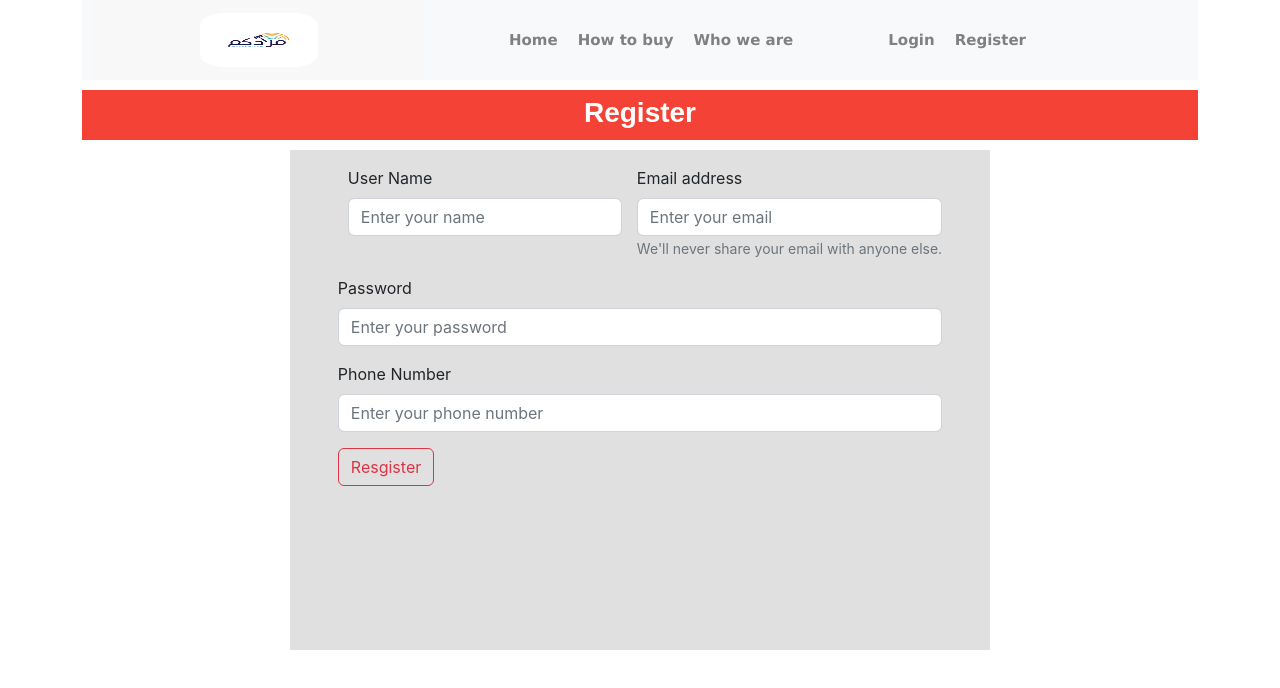
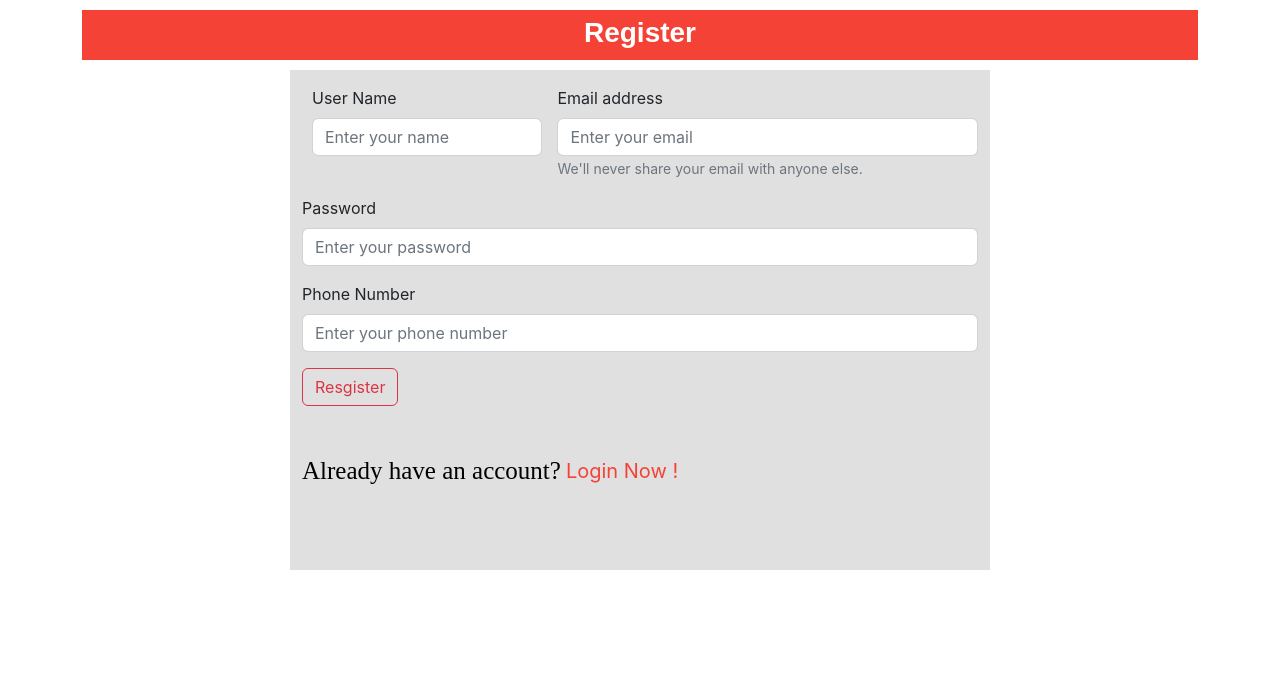
Before and after one commit to Alaa960/Mzadkom-App-Master, a React (Create React App) app: page /register in a window 1280 px wide. Shown: the top 688 px of the page. Built offline with nearby package versions, Linux system fonts and the light colour scheme.

Commit message:
new edit

```diff
--- a/src/App.js
+++ b/src/App.js
@@ -13,13 +13,13 @@ function App() {
   return (
     <div>
       <Routes>
-        <Route path='/' element={<Home />} />
+        <Route path='/' element={<Login />} />
+        <Route path='/register' element={<Register />} />
+        <Route path='/home' element={<Home />} />
         <Route path='/products' element={<Products />} />
         <Route path='/howtobuy' element={<HowToBuy />} />
         <Route path='/whoweare' element={<WhoWeAre />} />
-        <Route path='/login' element={<Login />} />
-        <Route path='/register' element={<Register />} />
-        <Route path='/product/:id' element={<ProductInfo />} />
+        <Route path='/product/:product_id' element={<ProductInfo />} />
         <Route path='/profile' element={<Profile />} />
         <Route path='/addProduct' element={<AddProduct />} />
       </Routes>
--- a/src/components/AddProduct/AddProduct.js
+++ b/src/components/AddProduct/AddProduct.js
@@ -4,6 +4,7 @@ import 'react-clock/dist/Clock.css';
 import axios from 'axios';
 import { getTokens } from '../../services/LocalStorage'
 import UserNavBar from '../UserNavBar/UserNavBar';
+import NavBar from '../Navbar/Navbar';
 export default function AddProduct() {
     const [productName, setProductName] = useState('')
     const [productInitialPrice, setProductInitialPrice] = useState()
@@ -34,7 +35,7 @@ export default function AddProduct() {
     }
     return (
         <div>
-            <UserNavBar />
+            <NavBar />
             <div className='container-fluid'>
                 <div className='row'>
                     <div className='col-12'>
--- a/src/components/Login/Login.css
+++ b/src/components/Login/Login.css
@@ -35,6 +35,31 @@
 .nameEmployee{
     margin-left: 10px;
 }
+.passwordUser {
+    width : 500px;
+    margin-left : 15px;
+}
 .emailEmployee{
     margin-left: 15px;
+    width : 500px;
 }
+.register {
+    margin-top: 50px;
+    display : flex;
+}
+.title-register {
+    font-size: 25px;
+    color: black;
+    font-family: 'Times New Roman', Times, serif;
+}
+.btn-register {
+    margin-left: 5px;
+    font-size: 20px;
+    text-decoration : none;
+    color : #f44336;
+}
+.btn-register:hover {
+    font-size: 20px;
+    text-decoration : none;
+    color : #f44336;
+}
--- a/src/components/Login/Login.js
+++ b/src/components/Login/Login.js
@@ -3,7 +3,7 @@ import './Login.css'
 import { Container, Form, Button } from 'react-bootstrap'
 import axios from 'axios'
 import { SetToken } from '../../services/LocalStorage'
-import { useNavigate } from 'react-router-dom'
+import { Link, useNavigate } from 'react-router-dom'
 import NavBar from '../Navbar/Navbar'
 function Login() {
     const [email, setEmail] = useState('')
@@ -19,7 +19,7 @@ function Login() {
                 SetToken(res.data)
                 console.log(res.data)
                 if (res.status === 200) {
-                    navigate('../profile')
+                    navigate('../home')
                 }
             })
             .catch(err => {
@@ -28,7 +28,6 @@ function Login() {
     }
     return (
         <Container>
-            <NavBar />
             <div className='register-Logo'>
                 <h3 className='register-title'>Login</h3>
             </div>
@@ -48,7 +47,7 @@ function Login() {
                             </Form.Group>
                         </div>
                         {/* this input form for the employee passowrd */}
-                        <Form.Group className="mt-3">
+                        <Form.Group className="mt-3 passwordUser">
                             <Form.Label>Password</Form.Label>
                             <Form.Control
                                 value={password}
@@ -59,7 +58,7 @@ function Login() {
                         </Form.Group>
                         {/* Button for add the employee */}
                         <Button
-                            className="mt-3"
+                            className="mt-3 BTN-login"
                             type="button"
                             variant="outline-danger"
                             onClick={RegisterUser}
@@ -67,8 +66,13 @@ function Login() {
                             Login
                         </Button>
                     </Form>
+                    <div className='register'>
+                        <h4 className='title-register'>Don't have an account?</h4>
+                        <Link className='btn-register' to='/register'>Register</Link>
+                    </div>
                 </div>
             </Container>
+
         </Container>
     )
 }
--- a/src/components/Navbar/Navbar.js
+++ b/src/components/Navbar/Navbar.js
@@ -5,10 +5,14 @@ import {
     Container,
     Image
 } from 'react-bootstrap'
-import { Link } from 'react-router-dom'
+import { Link, useNavigate } from 'react-router-dom'
 import logo from '../../images/mzadkn.png'
 import './NavBar.css'
+import { removeTokens } from '../../services/LocalStorage'
 function NavBar() {
+    const LogOut = () => {
+        removeTokens()
+    }
     return (
         <Container fluid='true'>
             <Navbar bg="light" expand="lg" className='navbar-home navbar justify-content-start'>
@@ -17,16 +21,14 @@ function NavBar() {
                     <Navbar.Toggle aria-controls="basic-navbar-nav" />
                     <Navbar.Collapse id="basic-navbar-nav" className="justify-content-center">
                         <Nav className='navs'>
-                            <Link to='/' className='home-link'>Home</Link>
+                            <Link to='/home' className='home-link'>Home</Link>
                             <Link to='/howtobuy' className='home-link'>How to buy</Link>
                             <Link to='/whoweare' className='home-link'>Who we are</Link>
+                            <Link to='/addProduct' className='home-link'>Add Product</Link>
                         </Nav>
                     </Navbar.Collapse>
                     <Navbar.Collapse className='justidy-content-end'>
-                        <Nav>
-                            <Link to='/login' className='home-link'>Login</Link>
-                            <Link to='/register' className='home-link'>Register</Link>
-                        </Nav>
+                        <Link to='/' onClick={LogOut} className='home-link'>Log Out</Link>
                     </Navbar.Collapse>
                 </Container>
             </Navbar>
--- a/src/components/Product-Info/ProductInfo.js
+++ b/src/components/Product-Info/ProductInfo.js
@@ -5,16 +5,16 @@ import { Bars } from 'react-loader-spinner'
 import { useParams } from 'react-router-dom'
 import './Product-Info.css'
 function ProductInfo() {
-    const { id } = useParams()
+    const { product_id } = useParams()
     const [prodcut, setProduct] = useState([])
     const [isLoading, setIsLoading] = useState(false)
     useEffect(() => {
         const GetProductInformation = () => {
             setIsLoading(true)
-            axios.get(`https://fakestoreapi.com/products/${id}`)
+            axios.get(`http://localhost:3001/api/products/product/${product_id}`)
                 .then(res => {
                     setTimeout(() => {
-                        setProduct(res.data)
+                        console.log(res.data)
                         setIsLoading(false)
                     }, 2000)
                 })
@@ -23,7 +23,7 @@ function ProductInfo() {
                 })
         }
         GetProductInformation()
-    }, [id])
+    }, [product_id])
     return (
         <div>
             {isLoading ?
--- a/src/components/Products/Products.js
+++ b/src/components/Products/Products.js
@@ -38,10 +38,10 @@ export default function Products() {
                     visible={true}
                 />
             </div>
-                : <Container>
-                    <Row>
+                : <div className='container'>
+                    <div className='row'>
                         {products.map(product => (
-                            <Col key={product.product_id}>
+                            <div className='col-4' key={product.product_id}>
                                 <div className='product-card'>
                                     <Image src={product.new_name} width={120} height={120} className='product-img' />
                                     <div className='show-info'>
@@ -57,10 +57,10 @@ export default function Products() {
                                 <div>
                                     $ {product.initial_price}
                                 </div>
-                            </Col>
+                            </div>
                         ))}
-                    </Row>
-                </Container>
+                    </div>
+                </div>
             }
         </div>
     )
--- a/src/components/SignUp-page/Register.js
+++ b/src/components/SignUp-page/Register.js
@@ -3,6 +3,7 @@ import './Resgister.css'
 import { Container, Form, Button } from 'react-bootstrap'
 import axios from 'axios'
 import NavBar from '../Navbar/Navbar'
+import { Link } from 'react-router-dom'
 function Register() {
     const [name, setName] = useState('')
     const [phone, setPhone] = useState('')
@@ -28,7 +29,6 @@ function Register() {
     }
     return (
         <Container>
-            <NavBar />
             <div className='register-Logo'>
                 <h3 className='register-title'>Register</h3>
             </div>
@@ -92,8 +92,14 @@ function Register() {
                             Resgister
                         </Button>
                     </Form>
+                    <div className='Login'>
+                        <h4 className='title-login'>Already have an account?</h4>
+                        <Link className='btn-login' to='/'>Login Now !</Link>
+                    </div>
                 </div>
+
             </Container>
+
         </Container>
     )
 }
--- a/src/components/SignUp-page/Resgister.css
+++ b/src/components/SignUp-page/Resgister.css
@@ -38,3 +38,26 @@
 .emailEmployee{
     margin-left: 15px;
 }
+.Login {
+    display : flex;
+}
+.Login {
+    margin-top: 50px;
+}
+.title-login {
+    font-size: 25px;
+    color: black;
+    font-family: 'Times New Roman', Times, serif;
+}
+.btn-login {
+    margin-left: 5px;
+    font-size: 20px;
+    text-decoration : none;
+    color : #f44336;
+}
+.btn-login:hover {
+    margin-left: 5px;
+    font-size: 20px;
+    text-decoration : none;
+    color : #f44336;
+}
```
